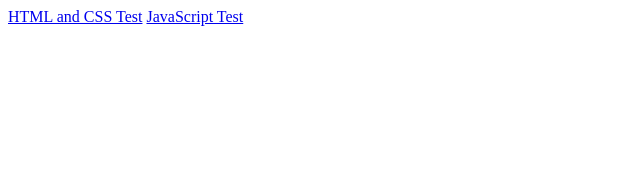
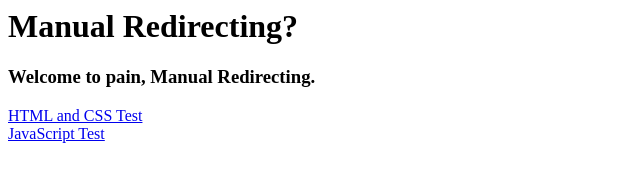
Before and after one commit to dotzSimplicity/test, a plain HTML site: page index.html in a window 1280 px wide. Shown: the whole page, without its empty margins (0-640 px from the left). Drawn offline with Linux system fonts and the light colour scheme.

Commit message:
Manually Redirected.

```diff
--- a/index.html
+++ b/index.html
@@ -7,7 +7,11 @@
 </head>
 <body>
 
+    <h1>Manual Redirecting?</h1>
+    <h3>Welcome to pain, Manual Redirecting.</h3>
+
     <a href="Sites/HTML and CSS Test/index.html">HTML and CSS Test</a>
+    <br>
     <a href="Sites/JavaScript Test/index.html">JavaScript Test</a>
 
 </body>
```
